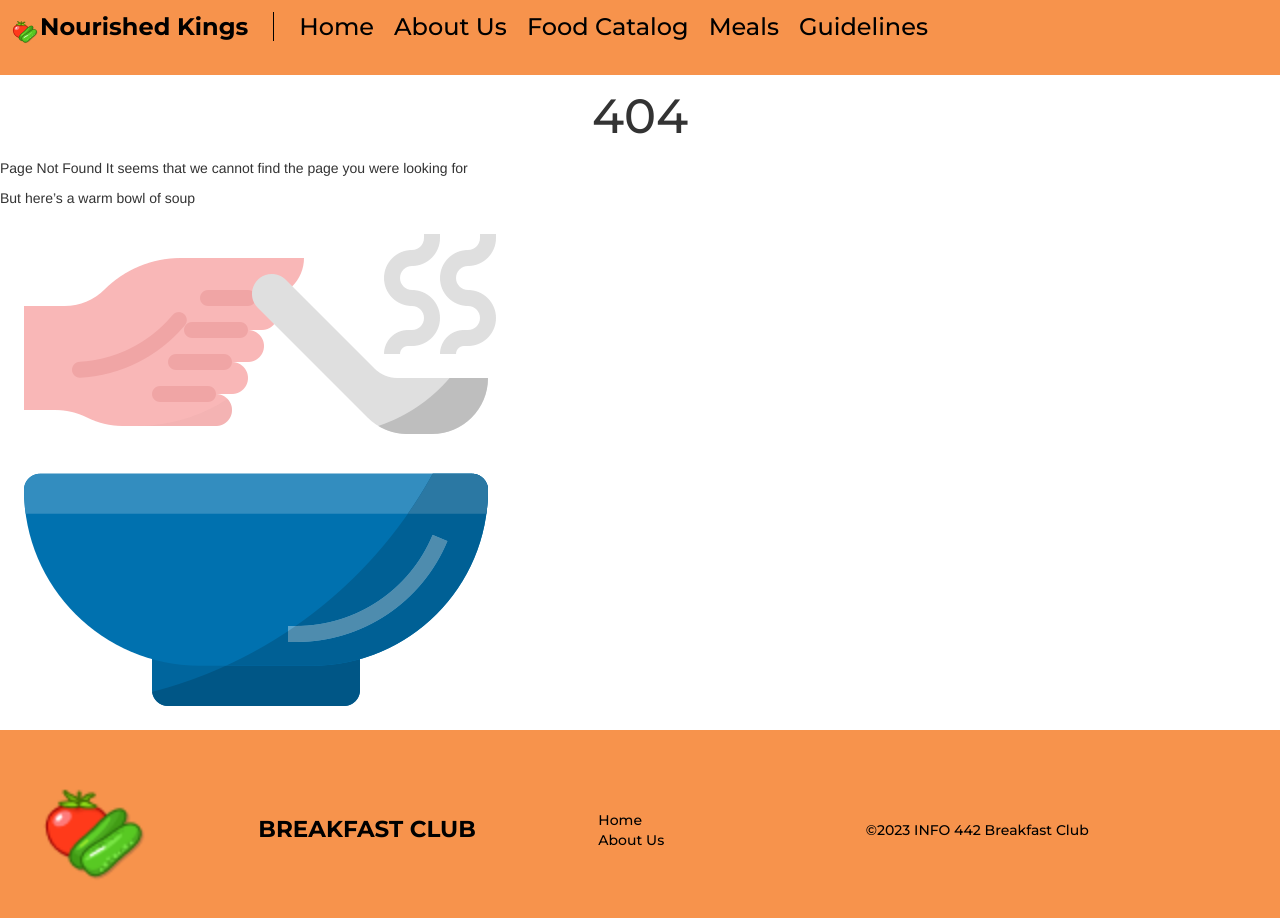
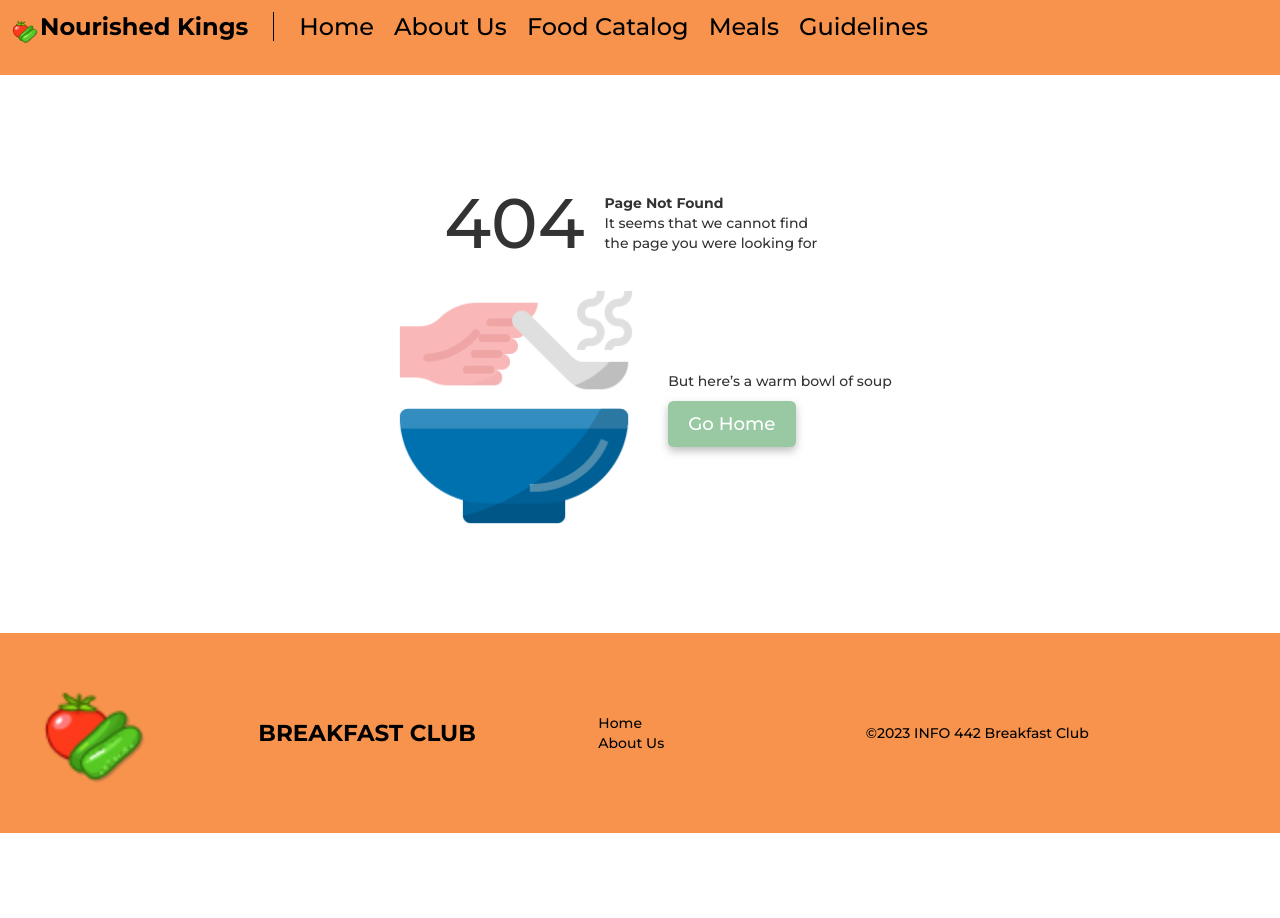
Before and after one commit to UW-INFO442-SP23/breakfast-club, a React (Create React App) app: page /404 in a window 1280 px wide. Shown: the top 918 px of the page. After the commit the page ends 833 px from the top, so only its background shows below. Built offline with nearby package versions, Linux system fonts and the light colour scheme; the HTML template or start-up script is replaced by a standard one.

Commit message:
fix page style and improve style sheet format

```diff
--- a/src/index.css
+++ b/src/index.css
@@ -5,8 +5,8 @@
   display: flex;
   flex-direction: row;
   /*border-bottom: 2px black solid; */
+}
 
-  }
 .topNav {
   margin-right: 25px;
 }
@@ -32,15 +32,18 @@
   padding: 0;
 
 }
+
 .nav li {
   margin-right: 20px;
   font-size: 24px;
 }
+
 .nav a {
   text-decoration: none;
   color: black;
   font-family: 'Montserrat';
 }
+
 .nav li.active {
   font-weight: bold;
 }
@@ -309,58 +312,58 @@ h1 {
 .button-text {
   text-decoration: underline;
 }
+/*********** not-found page **********/
 
-/* 404 Page */
-/*
-body {
-  position: absolute;
+.not_found_page_body {
+  width: 100%;
+  display: grid;
   font-family: 'Montserrat';
   font-style: normal;
+  justify-content: center;
+  margin-top: 7em;
+  margin-bottom: 7em;
+}
+
+.error_container {
+  padding-left: 4em;
   display: flex;
   align-items: center;
-  text-align: center;
-  color: #000000;
+
 }
-*/
-
-/* .notfoundtitle
-{
-  width: 409px;
-  height: 135px;
-  left: 263px;
-  top: 300px;
-  font-weight: 700;
-  font-size: 128px;
-  line-height: 156px;
+.error_code {
+  font-size: 5em;
 }
 
-.notfounddescr {
-  width: 409px;
-  height: 188px;
-  left: 694px;
-  top: 284px;
-
-  font-weight: 700;
-  font-size: 48px;
-  line-height: 59px;
+.error_info {
+  padding-left: 2rem;
 }
 
-.notfoundbody {
-  width: 351px;
-  height: 88px;
-  left: 604px;
-  top: 583px;
-  font-weight: 400;
-  font-size: 36px;
-  line-height: 44px;
+.soup_container {
+  display: flex;
+  align-items: center;
 }
 
-.notfoundimg {
-  width: 300px;
-  height: 300px;
-  left: 263px;
-  top: 477px;
-} */
+.soup_subcontainer {
+  padding-left: 2em;
+}
+
+.soup_image {
+  width: 18em;
+  height: 18em;
+}
+
+.button {
+  height: 2.5em;
+  width: 7em;
+  filter: drop-shadow(0px 4px 4px rgba(0, 0, 0, 0.25));
+  border: none;
+  background-color: #98C9A3;
+  color:#ffff;
+  border-radius: 0.3em;
+  font-size: 1.3em;
+}
+
+
 /* .btn {
   position: absolute;
   width: 180px;
@@ -368,9 +371,7 @@ body {
   left: 687px;
   top: 698px;
   filter: drop-shadow(0px 4px 4px rgba(0, 0, 0, 0.25));
-<<<<<<< HEAD
-} */
-
+}
 
 /*
 .homeimage {
--- a/src/pages/not-found.js
+++ b/src/pages/not-found.js
@@ -1,26 +1,25 @@
 import React from 'react';
+import { Link } from 'react-router-dom';
 export default function NotFound(props) {
-    return (
-      <section>
-
-        <div className='notfoundtitle'>
-            <h1>404</h1>
+  return (
+    <div className="not_found_page_body">
+      <div className="error_container">
+        <div><p className='error_code'>404</p></div>
+        <div className='error_info'>
+          <p><strong>Page Not Found</strong>
+            <br/>It seems that we cannot find<br/>the page you were looking for
+          </p>
         </div>
-        <div className='notfounddescr'>
-          <p>Page Not Found
-              It seems that we cannot
-              find the page you were looking for</p>
+      </div>
+      <div className="soup_container">
+        <img src='/img/soup.png' className='soup_image' alt='Warm bowl of Soup'></img>
+        <div className='soup_subcontainer'>
+          <div className='soup_text'><p>But here’s a warm bowl of soup</p></div>
+          <div>
+            <Link to='/home'><button type='button' className='button'>Go Home</button></Link>
+          </div>
         </div>
-        <div className='notfoundbody'>
-          <p>But here’s a warm bowl of soup</p>
-        </div>
-
-
-        <img src='/img/soup.png' className='notfoundimg' alt='Warm bowl of Soup'></img>
-
-      </section>
-
-
-
-    )
+      </div>
+    </div>
+  )
 }
```
Lines whose indentation alone changed are shown as unchanged.
